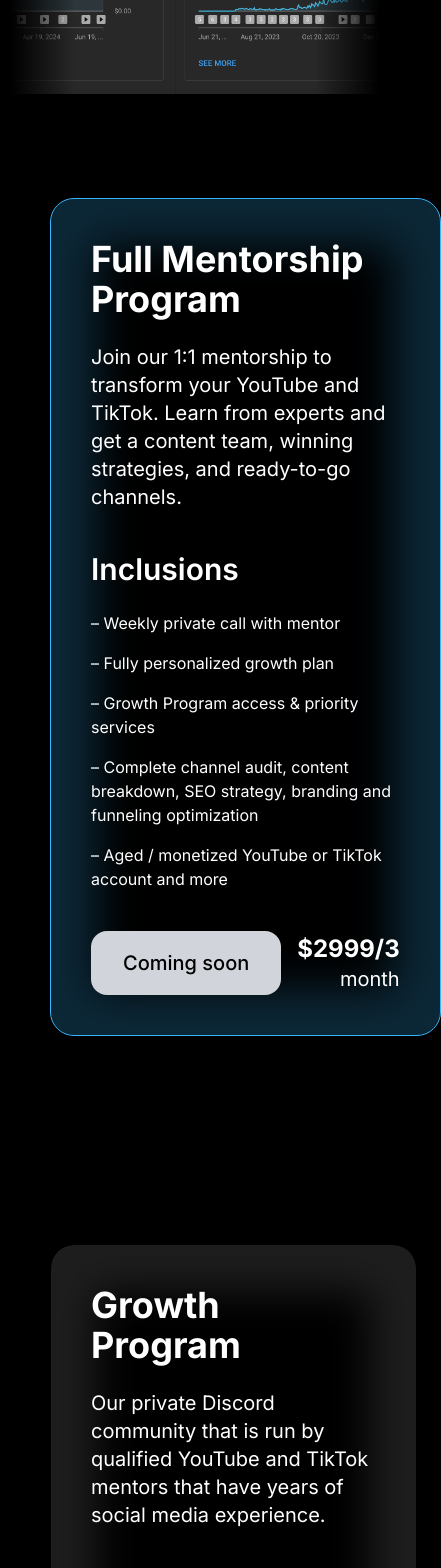
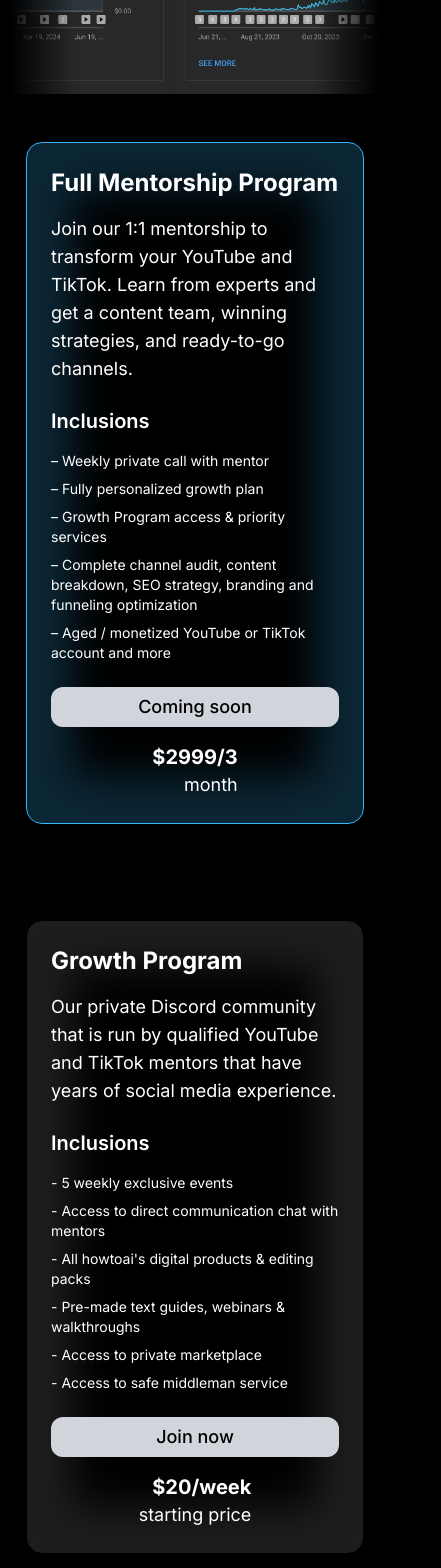
Before and after one commit to Aftab48/howtoai2, a Next.js app: page / in a window 390 px wide. Shown: the part 5660-7228 px from the top of the page, 441 px wide, since content can reach past the window. Built offline with nearby package versions, Linux system fonts and the light colour scheme.

Commit message:
responsive

```diff
--- a/app/sections/Cards.tsx
+++ b/app/sections/Cards.tsx
@@ -11,7 +11,7 @@ const Cards = () => {
           What the course includes
         </h2>
         <div className="container mx-auto ">
-          <div className="grid grid-cols-1 place-items-center md:grid-cols-2 lg:grid-cols-3 px-6 gap-x-48 gap-y-8">
+          <div className="grid grid-cols-1 place-items-center md:grid-cols-2 xl:grid-cols-3 px-6 gap-x-48 gap-y-8">
             {cards.map((card, index) => (
               <Card
                 key={index}
--- a/components/Price1.tsx
+++ b/components/Price1.tsx
@@ -20,26 +20,30 @@ const Price1 = () => {
         scale: scrollYProgress,
         opacity: scrollYProgress,
       }}
-      className="h-full py-16 "
+      className="h-full py-8 sm:py-16"
     >
-      <MaxWidthWrapper className="flex items-center justify-center">
-        <div className="relative flex items-center justify-between w-full max-w-6xl p-10 bg-gradient-to-b rounded-xl shadow-lg">
+      <MaxWidthWrapper className="flex flex-col sm:flex-row items-center justify-center">
+        <div className="relative flex items-center justify-between w-full max-w-4xl sm:max-w-6xl p-4 sm:p-10 bg-gradient-to-b rounded-lg sm:rounded-xl shadow-lg">
           <Image
             src="/img/POSE3.png"
             alt="Mentor"
-            width={700}
-            height={500}
+            width={666}
+            height={400}
             className="absolute left-0 hidden xl:block bottom-4 object-contain scale-x-[-1] z-10"
           />
-          <div className="ml-auto border border-b rounded-3xl border-[#38B6FF] xl:ml-[30rem] lg:ml-[15rem] relative shadow-price bg-black w-[600px] text-white p-10">
-            <h2 className="font-bold text-4xl mb-6">Full Mentorship Program</h2>
-            <p className="text-xl mb-10">
+          <div className="ml-auto border border-b rounded-2xl sm:rounded-3xl border-[#38B6FF] relative shadow-price bg-black w-full sm:w-[600px] text-white p-6 sm:p-10">
+            <h2 className="font-bold text-2xl sm:text-4xl mb-4 sm:mb-6">
+              Full Mentorship Program
+            </h2>
+            <p className="text-lg sm:text-xl mb-6 sm:mb-10">
               Join our 1:1 mentorship to transform your YouTube and TikTok.
               Learn from experts and get a content team, winning strategies, and
               ready-to-go channels.
             </p>
-            <h3 className="text-3xl font-semibold mb-6">Inclusions</h3>
-            <ul className="space-y-4 mb-10">
+            <h3 className="text-xl sm:text-3xl font-semibold mb-4 sm:mb-6">
+              Inclusions
+            </h3>
+            <ul className="space-y-2 sm:space-y-4 mb-6 sm:mb-10 text-sm sm:text-base">
               <li>– Weekly private call with mentor</li>
               <li>– Fully personalized growth plan</li>
               <li>– Growth Program access & priority services</li>
@@ -49,13 +53,13 @@ const Price1 = () => {
               </li>
               <li>– Aged / monetized YouTube or TikTok account and more</li>
             </ul>
-            <div className="flex justify-between items-center mt-10">
-              <Button className="bg-gray-300 text-black text-xl py-8 px-8 rounded-2xl w-full mr-4">
+            <div className="flex flex-col sm:flex-row justify-between items-center mt-6 sm:mt-10">
+              <Button className="bg-gray-300 text-black text-lg sm:text-xl py-4 sm:py-8 px-6 sm:px-8 rounded-xl sm:rounded-2xl w-full sm:w-auto mr-0 sm:mr-4 mb-4 sm:mb-0">
                 Coming soon
               </Button>
               <div className="text-right">
-                <h3 className="text-2xl font-bold">$2999/3</h3>
-                <p className="text-xl">month</p>
+                <h3 className="text-xl sm:text-2xl font-bold">$2999/3</h3>
+                <p className="text-lg sm:text-xl">month</p>
               </div>
             </div>
           </div>
--- a/components/Price2.tsx
+++ b/components/Price2.tsx
@@ -20,18 +20,22 @@ const Price2 = () => {
         scale: scrollYProgress,
         opacity: scrollYProgress,
       }}
-      className="h-full py-16 "
+      className="h-full py-8 sm:py-16"
     >
-      <MaxWidthWrapper className="flex items-center justify-center">
-        <div className="relative flex items-center justify-between w-full max-w-6xl p-10 bg-gradient-to-b rounded-xl shadow-lg">
-          <div className="mr-auto border border-b rounded-3xl border-[#000] relative shadow-priceBlack lg:left-24 bg-black w-[600px] text-white p-10">
-            <h2 className="font-bold text-4xl mb-6">Growth Program</h2>
-            <p className="text-xl mb-10">
+      <MaxWidthWrapper className="flex flex-col sm:flex-row items-center justify-center">
+        <div className="relative flex items-center justify-between w-full max-w-4xl sm:max-w-6xl p-4 sm:p-10 bg-gradient-to-b rounded-lg sm:rounded-xl shadow-lg">
+          <div className="mr-auto border border-b rounded-2xl sm:rounded-3xl border-[#000] relative shadow-priceBlack bg-black w-full sm:w-[600px] text-white p-6 sm:p-10">
+            <h2 className="font-bold text-2xl sm:text-4xl mb-4 sm:mb-6">
+              Growth Program
+            </h2>
+            <p className="text-lg sm:text-xl mb-6 sm:mb-10">
               Our private Discord community that is run by qualified YouTube and
               TikTok mentors that have years of social media experience.
             </p>
-            <h3 className="text-3xl font-semibold mb-6">Inclusions</h3>
-            <ul className="space-y-4 mt-6">
+            <h3 className="text-xl sm:text-3xl font-semibold mb-4 sm:mb-6">
+              Inclusions
+            </h3>
+            <ul className="space-y-2 sm:space-y-4 mt-4 sm:mt-6 text-sm sm:text-base">
               <li>- 5 weekly exclusive events</li>
               <li>- Access to direct communication chat with mentors</li>
               <li>- All howtoai&apos;s digital products & editing packs</li>
@@ -39,22 +43,22 @@ const Price2 = () => {
               <li>- Access to private marketplace</li>
               <li>- Access to safe middleman service</li>
             </ul>
-            <div className="flex justify-between items-center mt-10">
-              <Button className="bg-gray-300 text-black text-xl py-8 px-8 rounded-2xl w-full mr-4">
+            <div className="flex flex-col sm:flex-row justify-between items-center mt-6 sm:mt-10">
+              <Button className="bg-gray-300 text-black text-lg sm:text-xl py-4 sm:py-8 px-6 sm:px-8 rounded-xl sm:rounded-2xl w-full sm:w-auto mr-0 sm:mr-4 mb-4 sm:mb-0">
                 Join now
               </Button>
               <div className="text-right">
-                <h3 className="text-2xl font-bold">$20/week</h3>
-                <p className="text-lg">starting price</p>
+                <h3 className="text-xl sm:text-2xl font-bold">$20/week</h3>
+                <p className="text-lg sm:text-xl">starting price</p>
               </div>
             </div>
           </div>
           <Image
             src="/img/POSE2.png"
             alt="Mentor"
-            width={600}
-            height={500}
-            className="absolute hidden xl:block lg:right-[1.8rem] bottom-11 object-contain z-10"
+            width={555}
+            height={400}
+            className="absolute hidden xl:block lg:right-[9.8rem] bottom-11 object-contain z-10"
           />
         </div>
       </MaxWidthWrapper>
--- a/components/card.tsx
+++ b/components/card.tsx
@@ -1,8 +1,13 @@
 "use client";
 
-import { useAnimation, useScroll, motion } from "framer-motion";
+import {
+  useAnimation,
+  useScroll,
+  motion,
+  useMotionValueEvent,
+} from "framer-motion";
 import Image from "next/image";
-import React, { useEffect, useRef } from "react";
+import React, { useRef } from "react";
 
 interface CardProps {
   imgsrc: string;
@@ -24,15 +29,13 @@ const Card: React.FC<CardProps> = ({
     offset: ["0.1 0.9", "0.5 1"],
   });
 
-  useEffect(() => {
-    scrollYProgress.onChange((latest) => {
+  useMotionValueEvent(scrollYProgress, "change", (latest) => {
     if (latest > 0.1) {
       controls.start("visible");
     } else {
       controls.start("hidden");
     }
   });
-  }, [scrollYProgress, controls]);
 
   const cardVariants = {
     hidden: { opacity: 0, rotateY: 90 },
@@ -51,8 +54,7 @@ const Card: React.FC<CardProps> = ({
       variants={cardVariants}
       initial="hidden"
       animate={controls}
-      className="relative flip-card"
-      style={{ width: "365px", height: "311px" }}
+      className="relative flip-card w-[260px] h-[220px] sm:w-[300px] sm:h-[260px] lg:w-[365px] lg:h-[311px] px-6 sm:px-0"
     >
       <div className="flip-card-inner w-full h-full">
         <div className="flip-card-front w-full h-full p-6 border-4 border-blue-500 text-center rounded-xl shadow-inBox bg-black">
```
Lines whose indentation alone changed are shown as unchanged.
